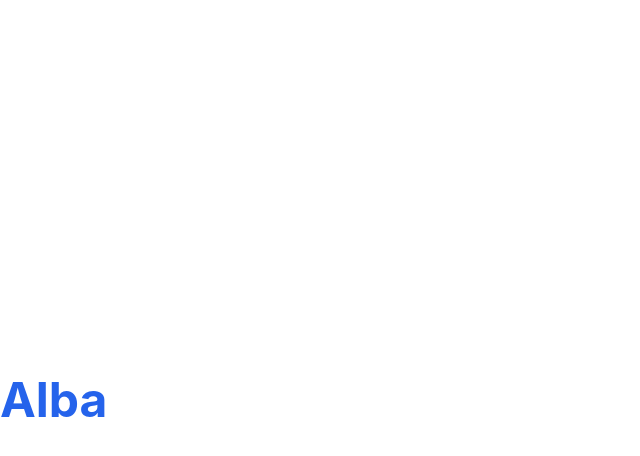
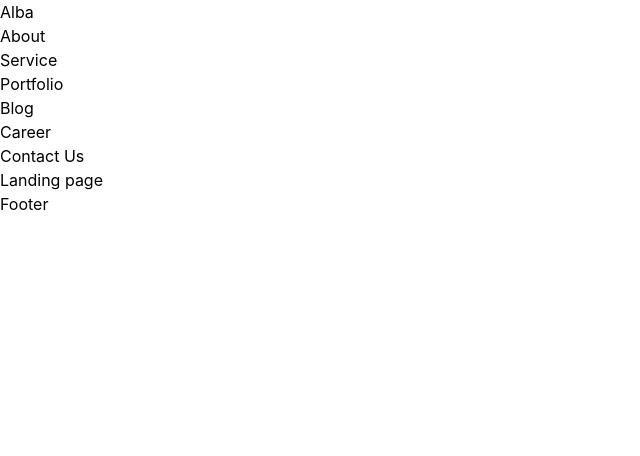
Before and after one commit to crazould/alba, a React (Vite) app: page / in a window 1280 px wide. Shown: the top 456 px of the page, without its empty margins (0-640 px from the left). Built offline with nearby package versions, Linux system fonts and the light colour scheme.

Commit message:
add basic file

```diff
--- a/package.json
+++ b/package.json
@@ -10,7 +10,8 @@
   },
   "dependencies": {
     "react": "^18.2.0",
-    "react-dom": "^18.2.0"
+    "react-dom": "^18.2.0",
+    "react-router-dom": "^6.4.2"
   },
   "devDependencies": {
     "@types/react": "^18.0.22",
--- a/src/App.tsx
+++ b/src/App.tsx
@@ -1,10 +1,16 @@
+import { BrowserRouter as Router, Routes, Route } from "react-router-dom";
+import LandingPage from "./pages";
+import ProfilePage from "./pages/profile-page";
+
 function App() {
-
   return (
-    <div className="">
-      <h1 className="text-blue-600 text-5xl font-bold">Alba</h1>
-    </div>
-  )
+    <Router>
+      <Routes>
+        <Route path="/" element={<LandingPage />} />
+        <Route path="/profile" element={<ProfilePage />} />
+      </Routes>
+    </Router>
+  );
 }
 
-export default App
+export default App;
--- /dev/null
+++ b/src/components/footer.tsx
@@ -0,0 +1,6 @@
+
+export default function Footer() {
+  return (
+    <footer>Footer</footer>
+  )
+}
--- /dev/null
+++ b/src/components/header.tsx
@@ -0,0 +1,29 @@
+export default function Header() {
+  return (
+    <header>
+      <div>Alba</div>
+      <nav>
+        <ul>
+          <li>
+            <a href="#about">About</a>
+          </li>
+          <li>
+            <a href="#service">Service</a>
+          </li>
+          <li>
+            <a href="#portfolio">Portfolio</a>
+          </li>
+          <li>
+            <a href="#blog">Blog</a>
+          </li>
+          <li>
+            <a href="#career">Career</a>
+          </li>
+        </ul>
+      </nav>
+      <div>
+        <button>Contact Us</button>
+      </div>
+    </header>
+  );
+}
--- /dev/null
+++ b/src/components/layout.tsx
@@ -0,0 +1,13 @@
+import React from "react";
+import Header from "./header";
+import Footer from "./footer";
+
+export default function Layout({ children }: { children: React.ReactNode }) {
+  return (
+    <>
+      <Header />
+      <main>{children}</main>
+      <Footer />
+    </>
+  );
+}
--- a/src/index.css
+++ b/src/index.css
@@ -17,8 +17,6 @@
 
 body {
   margin: 0;
-  display: flex;
-  place-items: center;
   min-width: 320px;
   min-height: 100vh;
 }
--- /dev/null
+++ b/src/pages/index.tsx
@@ -0,0 +1,9 @@
+import Layout from '../components/layout'
+
+export default function LandingPage() {
+  return (
+    <Layout>
+      <h1>Landing page</h1>
+    </Layout>
+  )
+}
--- /dev/null
+++ b/src/pages/profile-page.tsx
@@ -0,0 +1,9 @@
+import Layout from '../components/layout'
+
+export default function ProfilePage() {
+  return (
+    <Layout>
+      <h1>Profile Page</h1>
+    </Layout>
+  )
+}
```
Also changed, not shown: src/main.tsx (+6 -6 lines), 1 other file (tests, documents, lock files or other folders).
